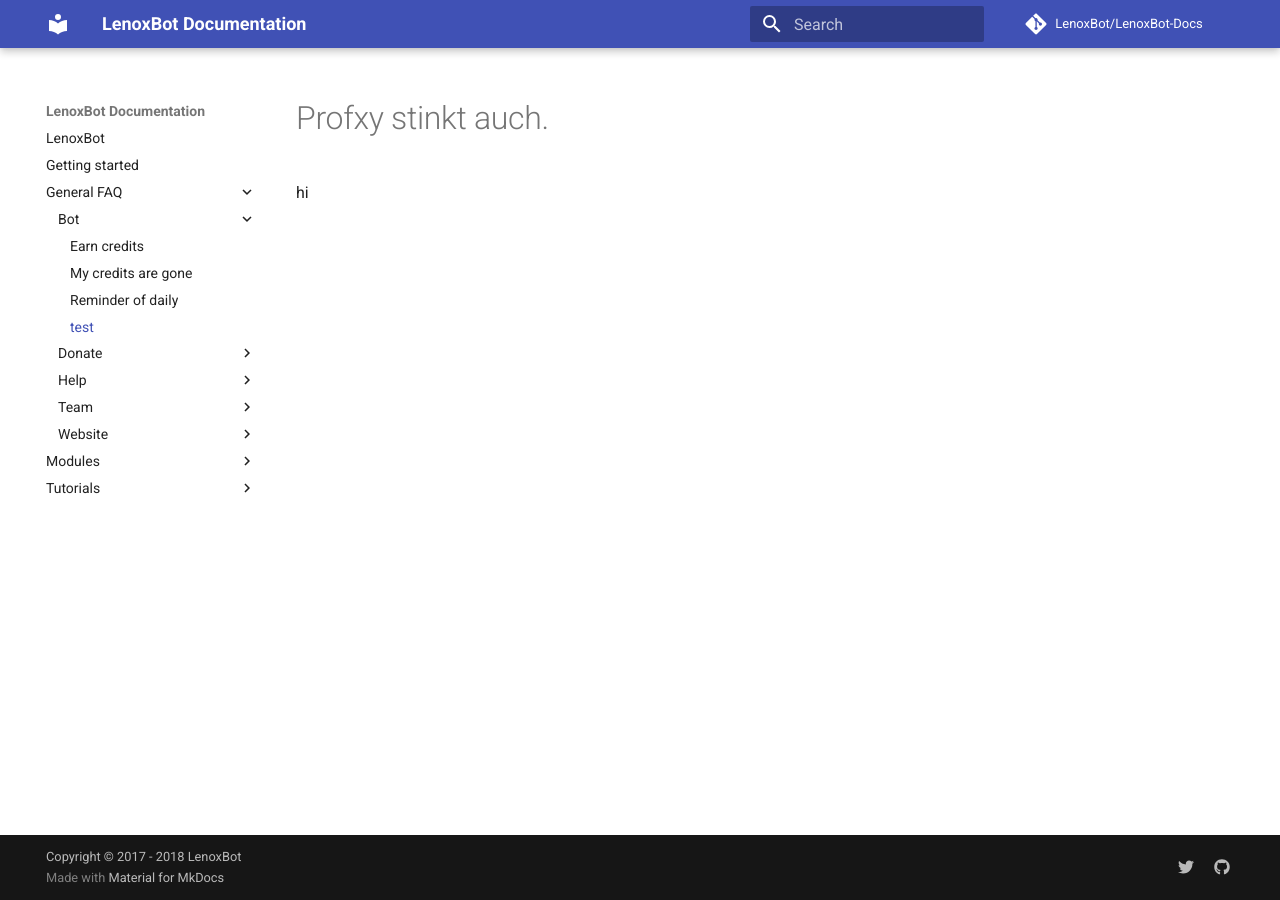
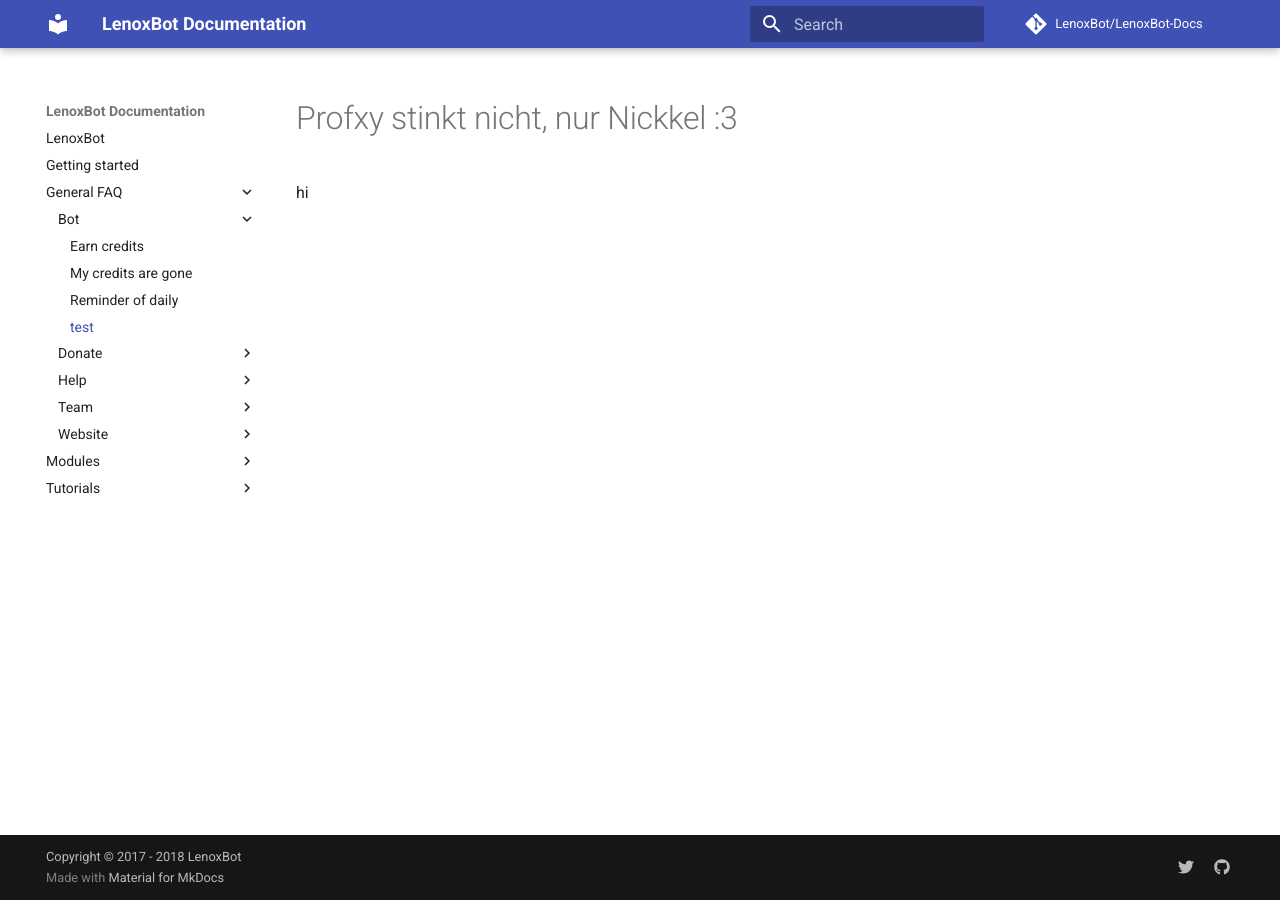
Before and after one commit to gillesheinesch/LenoxBot-Docs, an MkDocs documentation site: the page built from docs/General FAQ/Bot/test.md, in a window 1280 px wide. Built offline with MkDocs 1.6.1 and Material for MkDocs 9.7.7, drawn with Linux system fonts in a browser that asks for light colours; comment, search, counter and statistics services are not loaded.

Commit message:
updated to cool
updated to cool

```diff
--- a/docs/General FAQ/Bot/test.md
+++ b/docs/General FAQ/Bot/test.md
@@ -1,6 +1,6 @@
 title: test
 description: test
 
-# Profxy stinkt auch.
+# Profxy stinkt nicht, nur Nickkel :3
 
 hi
```
